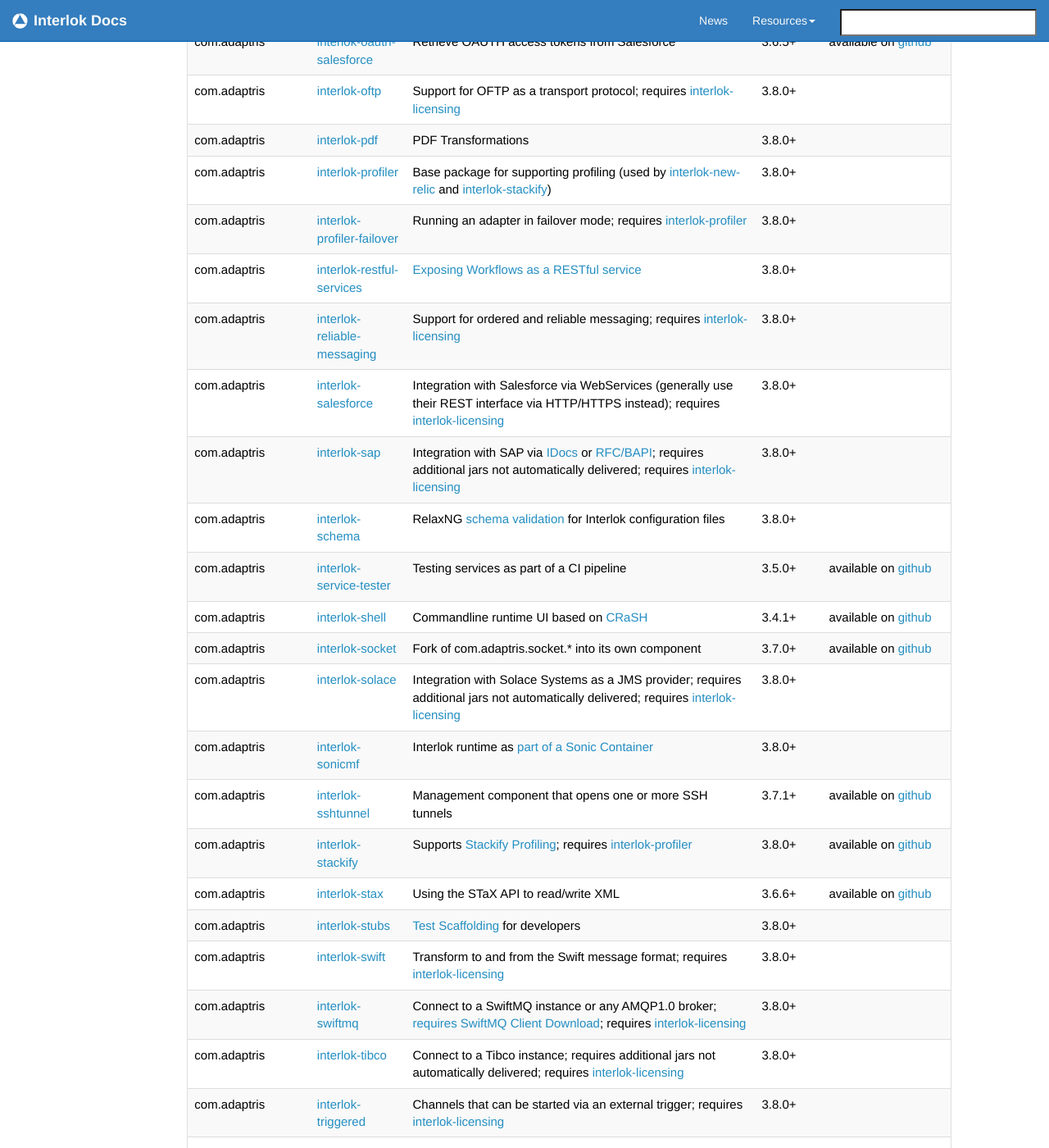
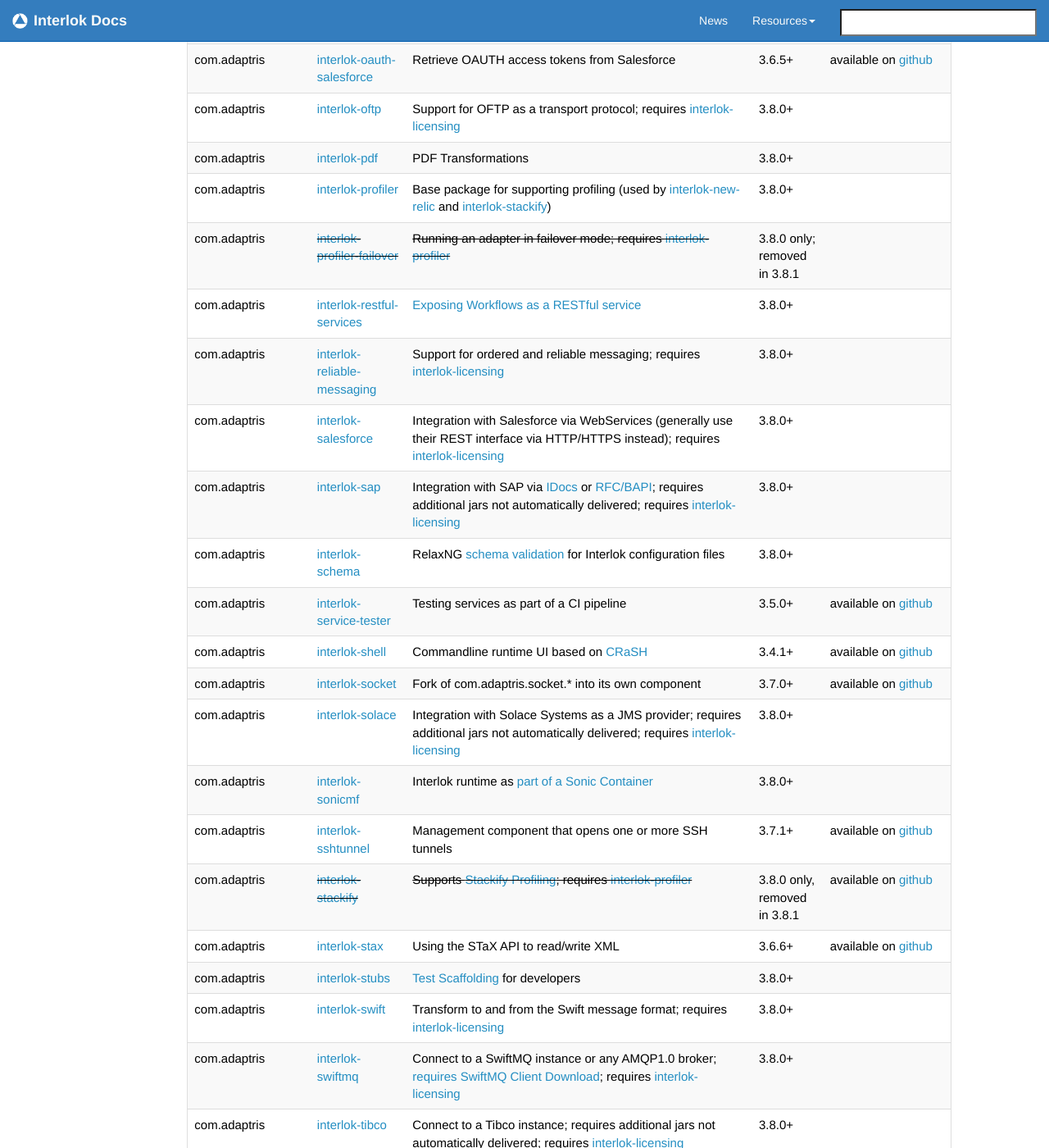
Before and after one commit to adaptris/interlok-docs-legacy, a Jekyll site: the page built from pages/adapter/adapter-optional-components.md, in a window 1280 px wide and 1400 px high, scrolled down 8125 px. Shown: the whole window at 82% size. Built offline with Jekyll 4.4.1, drawn with Linux system fonts in a browser that asks for light colours; nearby versions of some CDN libraries; comment, search, counter and statistics services are not loaded.

Commit message:
INTERLOK-2416 INTERLOK-2409 Mark stackify + profiler-failver as dead

```diff
--- a/pages/adapter/adapter-optional-components.md
+++ b/pages/adapter/adapter-optional-components.md
@@ -126,7 +126,7 @@
 |com.adaptris | [interlok-oftp][] | Support for OFTP as a transport protocol; requires [interlok-licensing][] | 3.8.0+|
 |com.adaptris | [interlok-pdf][] | PDF Transformations| 3.8.0+
 |com.adaptris | [interlok-profiler][] | Base package for supporting profiling (used by [interlok-new-relic][] and [interlok-stackify][]) | 3.8.0+
-|com.adaptris | [interlok-profiler-failover][] | Running an adapter in failover mode; requires [interlok-profiler][]| 3.8.0+
+|com.adaptris | ~~[interlok-profiler-failover][]~~ | ~~Running an adapter in failover mode; requires [interlok-profiler][]~~| 3.8.0 only; removed in 3.8.1
 |com.adaptris | [interlok-restful-services][] | [Exposing Workflows as a RESTful service](adapter-hosting-rest.html)|3.8.0+
 |com.adaptris | [interlok-reliable-messaging][] | Support for ordered and reliable messaging; requires [interlok-licensing][] | 3.8.0+
 |com.adaptris | [interlok-salesforce][] | Integration with Salesforce via WebServices (generally use their REST interface via HTTP/HTTPS instead); requires [interlok-licensing][] | 3.8.0+
@@ -138,7 +138,7 @@
 |com.adaptris | [interlok-solace][] | Integration with Solace Systems as a JMS provider; requires additional jars not automatically delivered; requires [interlok-licensing][]| 3.8.0+
 |com.adaptris | [interlok-sonicmf][] | Interlok runtime as [part of a Sonic Container](advanced-sonic-container.html) | 3.8.0+
 |com.adaptris | [interlok-sshtunnel][] | Management component that opens one or more SSH tunnels | 3.7.1+ | available on [github](https://github.com/adaptris/interlok-sshtunnel)
-|com.adaptris | [interlok-stackify][] | Supports [Stackify Profiling](advanced-stackify-profiling.html); requires [interlok-profiler][] |3.8.0+|available on [github](https://github.com/adaptris/interlok-stackify)
+|com.adaptris | ~~[interlok-stackify][]~~ | ~~Supports [Stackify Profiling](advanced-stackify-profiling.html); requires [interlok-profiler][]~~ |3.8.0 only, removed in 3.8.1|available on [github](https://github.com/adaptris/interlok-stackify)
 |com.adaptris | [interlok-stax][] | Using the STaX API to read/write XML | 3.6.6+ | available on [github](https://github.com/adaptris/interlok-stax)
 |com.adaptris | [interlok-stubs][] | [Test Scaffolding](developer-services.html#writing-tests) for developers |3.8.0+
 |com.adaptris | [interlok-swift][] | Transform to and from the Swift message format; requires [interlok-licensing][] | 3.8.0+
```
